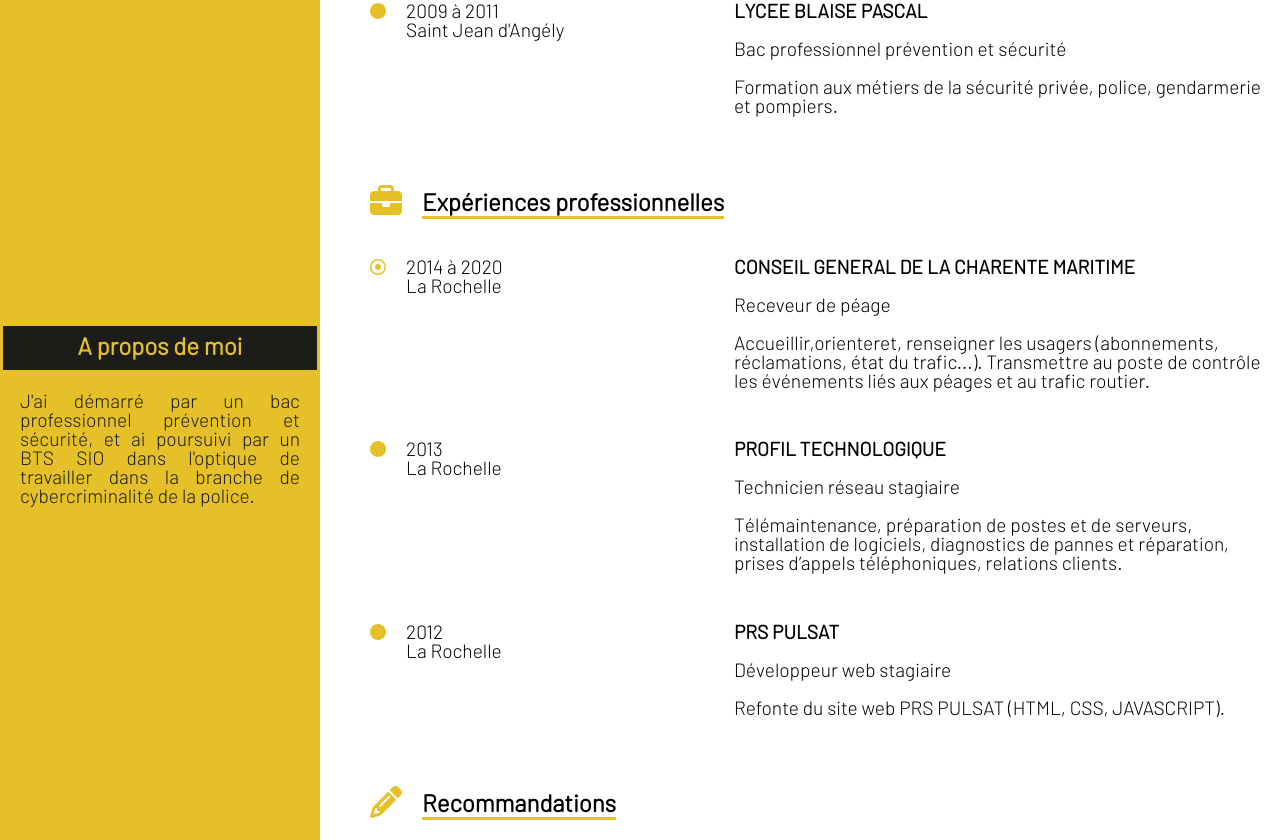
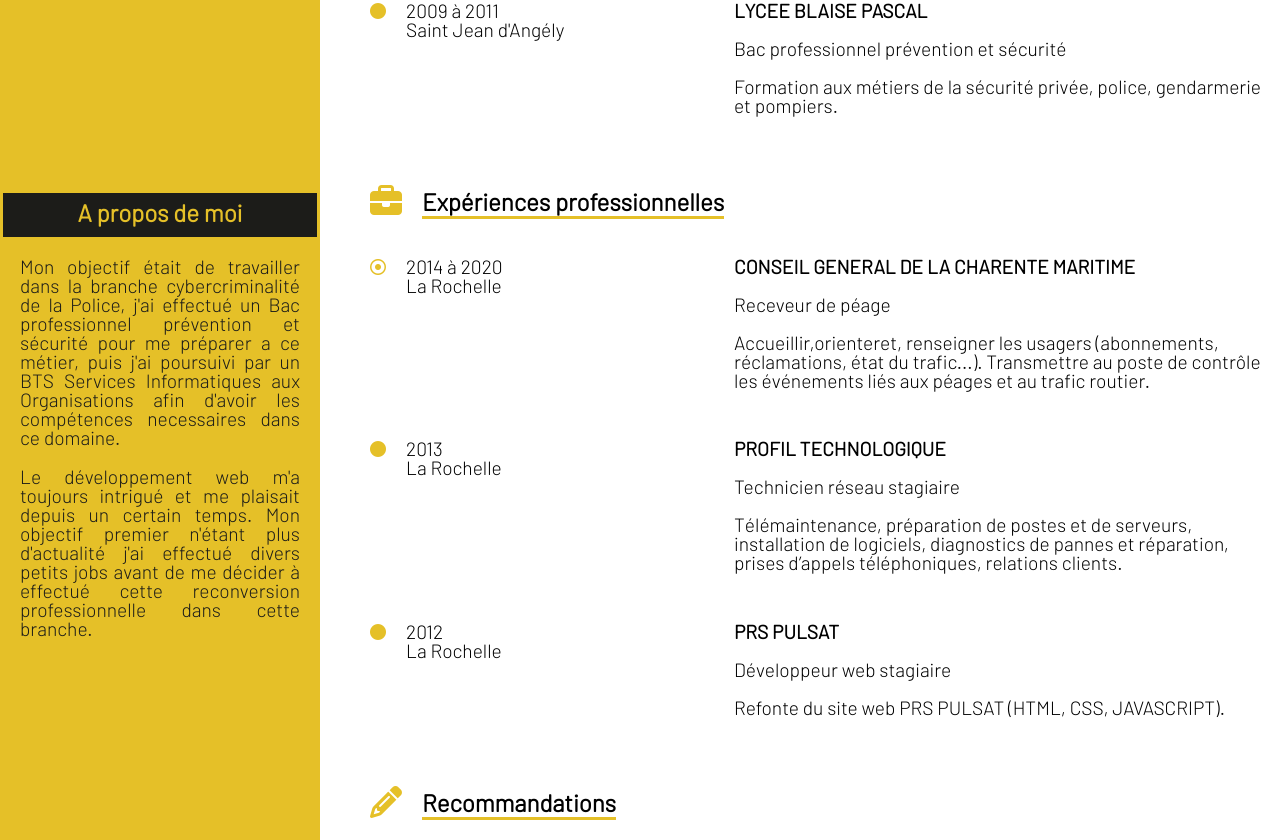
Before and after one commit to anthonyloisel/anthonyloisel.github.io, a plain HTML site: page index.html in a window 1280 px wide. Shown: the part 574-1414 px from the top of the page. Drawn offline with Linux system fonts and the light colour scheme; a web font is replaced by a local one.

Commit message:
Add files via upload

```diff
--- a/index.html
+++ b/index.html
@@ -5,9 +5,10 @@
     <link rel="stylesheet" type="text/css" href="style.css">
     <link rel="stylesheet" type="text/css" href="responsive.css">
     <script src="https://kit.fontawesome.com/1fabac8541.js" crossorigin="anonymous"></script>
-    <title>Ma page de test</title>
+    <title>CV Anthony Loisel</title>
   </head>
   <body>
+
         <!-- Partie globale -->
         <div id="bloc_global">
             <header>
@@ -22,9 +23,7 @@
                 </div>
             </header>
 
-
             <!-- Partie de gauche -->
-
             <div id="corps">
                 <div id="bloc_gauche">
                     <div id="Contacts">
@@ -57,7 +56,10 @@
 
                     <div id="Apropros">
                         <h2>A propos de moi</h2>
-                        <p id="presentation">J'ai démarré par un bac professionnel prévention et sécurité, et ai poursuivi par un BTS SIO dans l'optique de travailler dans la branche de cybercriminalité de la police.</p>
+                        <p id="presentation">Mon objectif était de travailler dans la branche cybercriminalité de la Police, j'ai effectué un Bac professionnel prévention et sécurité pour me préparer a ce métier, puis j'ai poursuivi par un BTS Services Informatiques aux Organisations afin d'avoir les compétences necessaires dans ce domaine.</p>
+
+                        <p id="presentation">Le développement web m'a toujours intrigué et me plaisait depuis un certain temps. Mon objectif premier n'étant plus d'actualité j'ai effectué divers petits jobs avant de me décider à effectué cette reconversion professionnelle dans cette branche.</p>
+
                     </div>
 
                     <div id="Loisirs">
@@ -90,6 +92,7 @@
                             <h2>Formations</h2>
                         </div>
                     </div>
+
                     <div class="article">
                         <div class="dates">
                             <div class="icons">
@@ -102,12 +105,14 @@
                                 </p>
                             </div>
                         </div>
+
                         <div class="contenu">
                             <p><strong>OPENCLASSROOMS</strong></p>
                             <p>Développeur web</p>
                             <p>Formation de 6 mois au métier de développeur web</p>
                         </div>
                     </div>
+
                     <div class="article">
                         <div class="dates">
                             <div class="icons">
@@ -120,12 +125,14 @@
                                 </p>
                             </div>
                         </div>
+
                         <div class="contenu">
                             <p><strong>LYCEE FENELON NOTRE-DAME</strong></p>
                             <p>BTS Services Informatiques aux Organisations</p>
                             <p>Formation de technicien réseau informatiques.</p>
                         </div>
                     </div>
+
                     <div class="article">
                         <div class="dates">
                             <div class="icons">
@@ -138,6 +145,7 @@
                                 </p>
                             </div>
                         </div>
+
                         <div class="contenu">
                             <p><strong>LYCEE BLAISE PASCAL</strong></p>
                             <p>Bac professionnel prévention et sécurité</p>
@@ -154,6 +162,7 @@
                             <h2>Expériences professionnelles</h2>
                         </div>
                     </div>
+
                     <div class="article">
                         <div class="dates">
                             <div class="icons">
@@ -166,6 +175,7 @@
                                 </p>
                             </div>
                         </div>
+
                         <div class="contenu">
                             <p><strong>CONSEIL GENERAL DE LA CHARENTE MARITIME</strong></p>
                             <p>Receveur de péage</p>
@@ -174,6 +184,7 @@
                                 péages et au trafic routier.</p>
                         </div>
                     </div>
+
                     <div class="article">
                         <div class="dates">
                             <div class="icons">
@@ -186,12 +197,14 @@
                                 </p>
                             </div>
                         </div>
+
                         <div class="contenu">
                             <p><strong>PROFIL TECHNOLOGIQUE</strong></p>
                             <p>Technicien réseau stagiaire</p>
                             <p>Télémaintenance, préparation de postes et de serveurs, installation de logiciels, diagnostics de pannes et réparation, prises d’appels téléphoniques, relations clients.</p>
                         </div>
                     </div>
+
                     <div class="article">
                         <div class="dates">
                             <div class="icons">
@@ -204,6 +217,7 @@
                                 </p>
                             </div>
                         </div>
+
                         <div class="contenu">
                             <p><strong>PRS PULSAT</strong></p>
                             <p>Développeur web stagiaire</p>
@@ -220,6 +234,7 @@
                             <h2>Recommandations</h2>
                         </div>
                     </div>
+
                     <div class="recommandations">
                         <div class="recolink" id="recommandation1">
                                 <h3>MAXIME KIEMAN</h3>
@@ -227,6 +242,7 @@
                                 <p>Teléphone : 06 00 00 00 00</p>
                                 <a href="mailto:mkieman@mentor.com">mkieman@mentor.com</a>
                         </div>
+
                         <div class="recolink" id="recommandation2">
                             <h3>EDDY CAPLAN</h3>
                             <p>MENTOR</p>
@@ -234,7 +250,7 @@
                             <a href="mailto:eddy@caplan.com">eddy@caplan.com</a>
                         </div>
                     </div>
-                    </div>
+                </div>
 
                 </div>
             </div>
```
